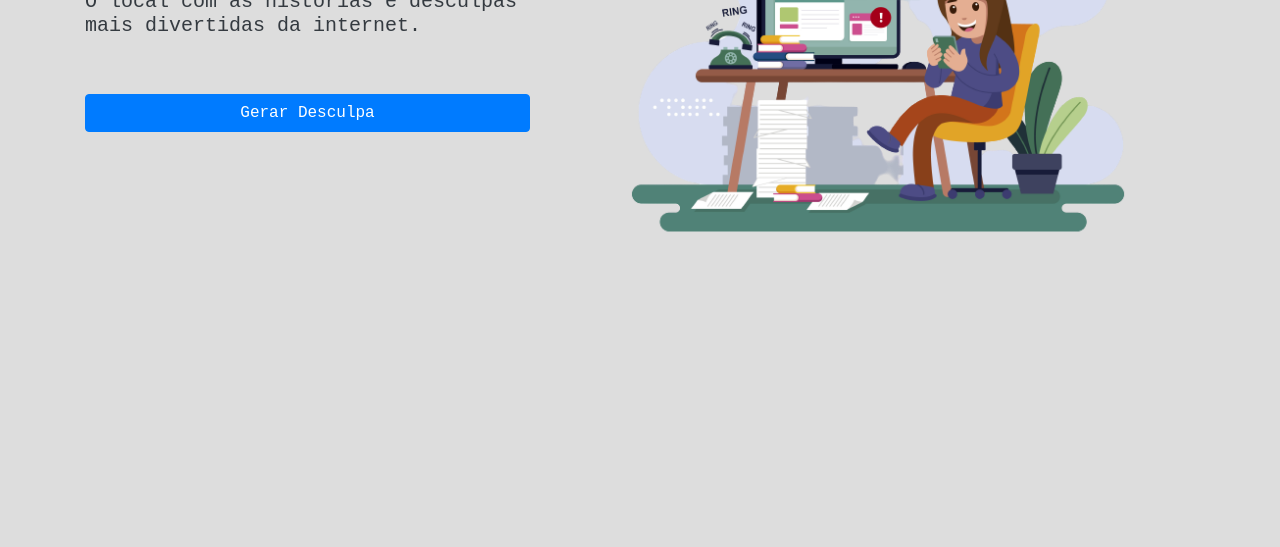
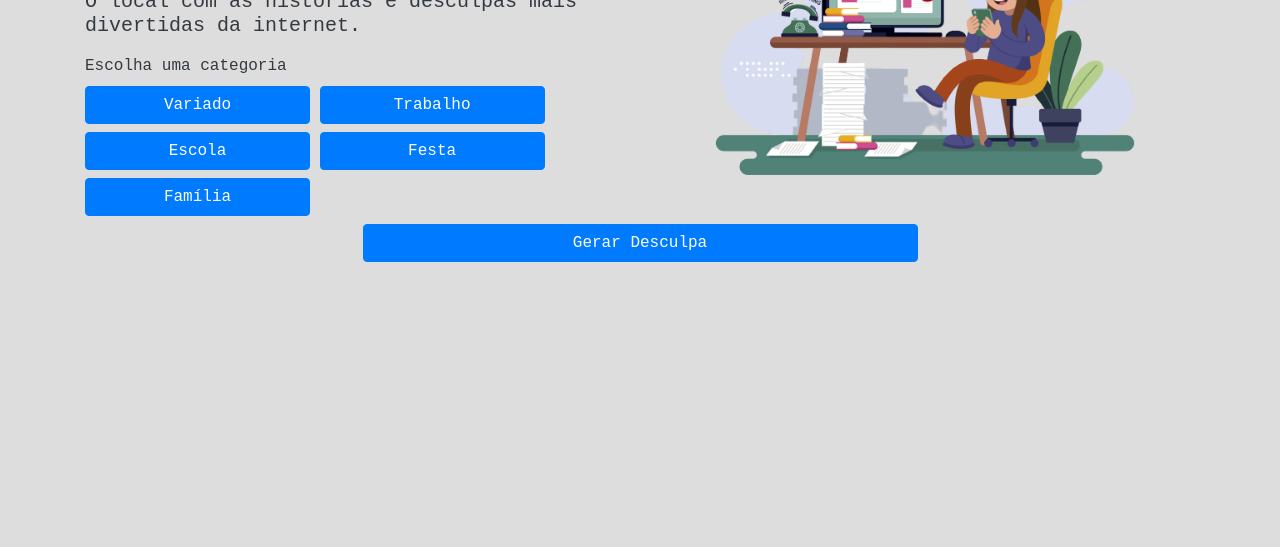
Before and after one commit to tsxfabio/desculpa-generator, a plain HTML site: page index.html in a window 1280 px wide. Shown: the part 253-800 px from the top of the page. Drawn offline with nearby package versions, Linux system fonts and the light colour scheme.

Commit message:
atualizacao categorias desculpa

```diff
--- a/index.html
+++ b/index.html
@@ -31,7 +31,7 @@
       <div class="container pt-3 pt-lg-5">
         <div class="row">
           <div
-            class="titulo-principal col-md-12 col-lg-5 mt-2 mt-lg-5 order-sm-last order-lg-first"
+            class="titulo-principal col-md-12 col-lg-6 mt-2 mt-lg-5 order-sm-last order-lg-first"
           >
             <h1>
               Desculpa,<br />
@@ -40,59 +40,45 @@
             <h5 class="descricao-principal">
               O local com as histórias e desculpas mais divertidas da internet.
             </h5>
-            <p class="descricao-categorias mt-3 mb-0 d-none">
-              Escolha uma categoria
-            </p>
+            <p class="descricao-categorias mt-3 mb-0">Escolha uma categoria</p>
             <button
               type="button"
-              class="btn btn-primary mt-2 d-none"
+              class="btn btn-primary mt-2 col-12 col-md-5"
               id="variados"
-              disabled
             >
               Variado
             </button>
             <button
               type="button"
-              class="btn btn-primary mt-2 d-none"
-              id="trabalho"
-              disabled
+              class="btn btn-primary mt-2 col-12 col-md-5"
+              id="office"
             >
               Trabalho
             </button>
             <button
               type="button"
-              class="btn btn-primary mt-2 d-none"
-              id="escola"
-              disabled
+              class="btn btn-primary mt-2 col-12 col-md-5"
+              id="college"
             >
               Escola
             </button>
             <button
               type="button"
-              class="btn btn-primary mt-2 d-none"
-              id="amizade"
-              disabled
+              class="btn btn-primary mt-2 col-12 col-md-5"
+              id="party"
             >
-              Amizade
+              Festa
             </button>
             <button
               type="button"
-              class="btn btn-primary mt-2 d-none"
-              id="relacionamento"
-              disabled
+              class="btn btn-primary mt-2 col-12 col-md-5"
+              id="family"
             >
-              Relacionamento
-            </button>
-            <button
-              type="submit"
-              class="btn btn-primary col-12 mt-3 mt-lg-5"
-              id="submit"
-            >
-              Gerar Desculpa
+              Família
             </button>
           </div>
           <div
-            class="imagem-principal col-md-12 col-lg-7 order-first order-lg-last"
+            class="imagem-principal col-md-12 col-lg-6 order-first order-lg-last"
           >
             <img
               src="assets/images/imagem-variados.png"
@@ -101,6 +87,11 @@
             />
           </div>
         </div>
+        <div class="row mt-2 col-12 m-0 p-0 justify-content-center">
+          <button type="submit" class="btn btn-primary col-6" id="submit">
+            Gerar Desculpa
+          </button>
+        </div>
         <div class="row mt-3 mt-lg-5">
           <div class="container" id="msg-retorno"></div>
         </div>
--- a/js/script.js
+++ b/js/script.js
@@ -40,7 +40,7 @@ function alteraImagemDestaque() {
 
 // Pesquisar
 
-var url = "https://excuser.herokuapp.com/v1/excuse";
+var url = "https://excuser.herokuapp.com/v1/excuse/";
 var xhttp = new XMLHttpRequest();
 
 btnPesquisar.addEventListener("click", buscarDesculpa);
```
Also changed, not shown: assets/images/imagem-college.png (renamed from assets/images/imagem-escola.png), assets/images/imagem-family.png (renamed from assets/images/imagem-relacionamento.png), assets/images/imagem-office.png (renamed from assets/images/imagem-trabalho.png), assets/images/imagem-party.png (renamed from assets/images/imagem-amizade.png).
